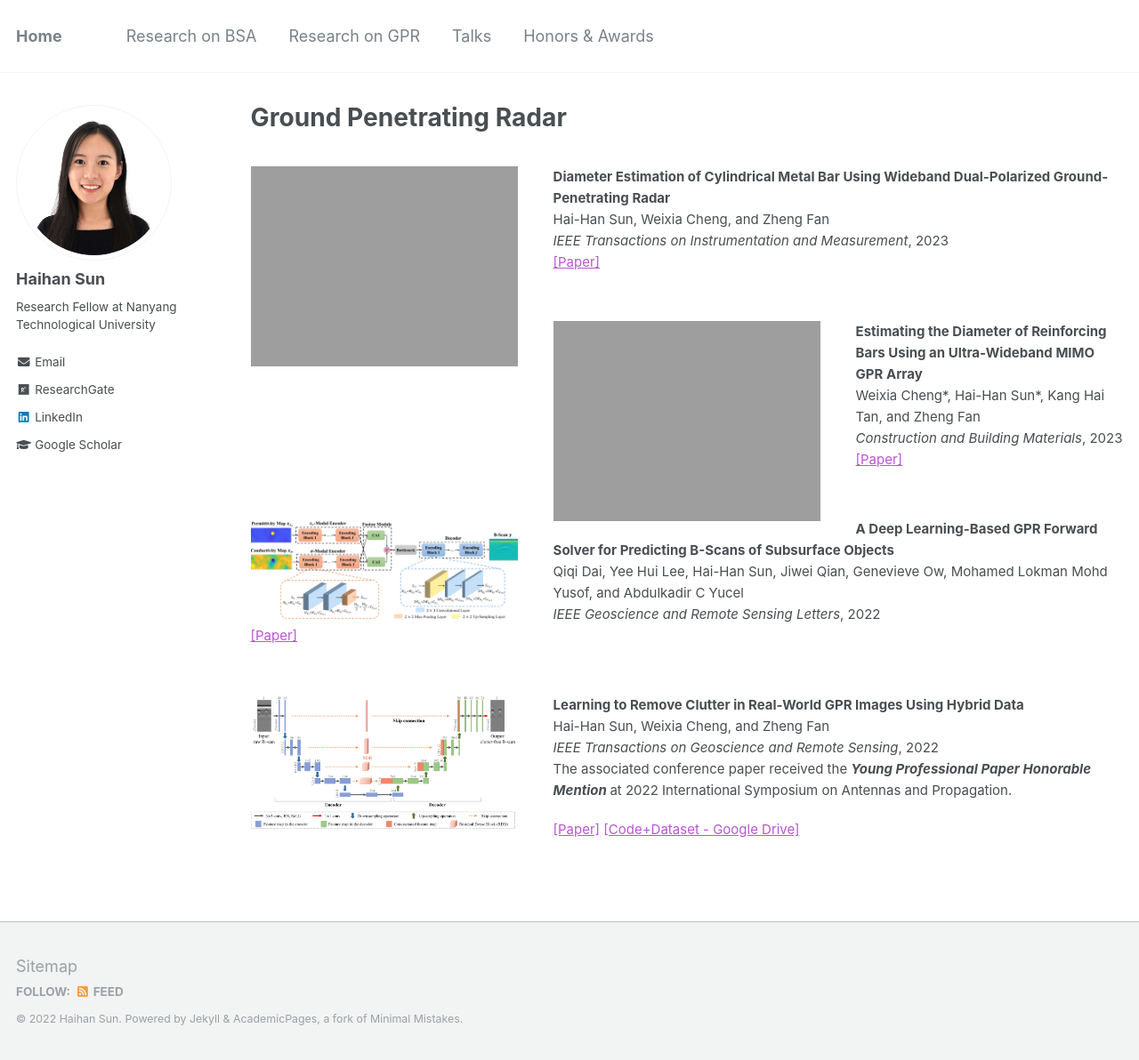
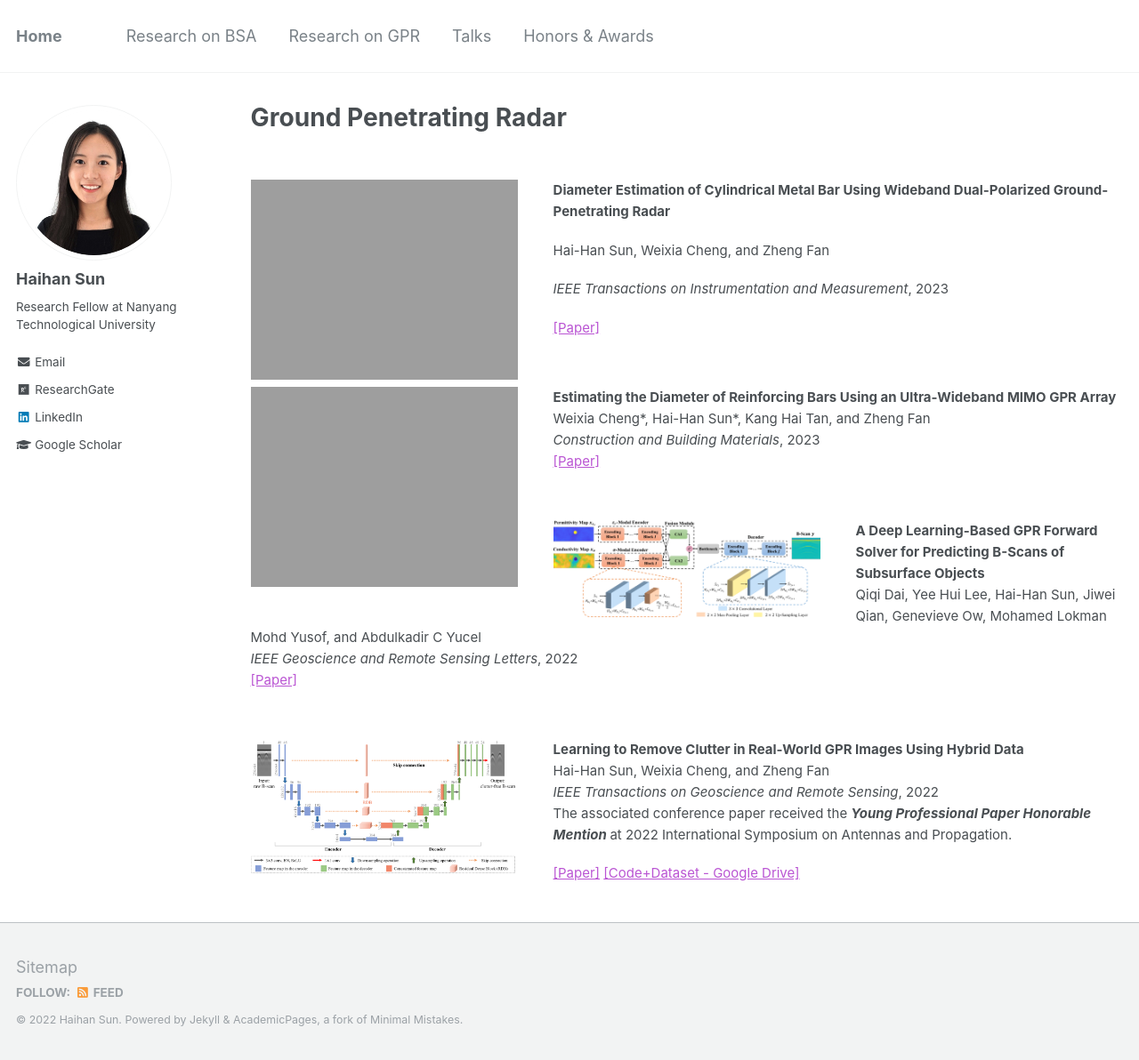
Before and after one commit to Haihan-Sun/Haihan-Sun.github.io, a Jekyll site: the page built from _pages/GPR.html, in a window 1280 px wide and 1192 px high. Shown: the whole window at 89% size. Built offline with Jekyll 4.4.1, drawn with Linux system fonts in a browser that asks for light colours.

Commit message:
Update GPR.html

```diff
--- a/_pages/GPR.html
+++ b/_pages/GPR.html
@@ -37,14 +37,14 @@ author_profile: true
 	<div class="boxbox">
 		<div class="boxbox_img_left"><img src="https://haihan-sun.github.io/_pages/images/dual-pol.png" /> </div>
 		<div class="boxbox_txt_right">
-			<b>Diameter Estimation of Cylindrical Metal Bar Using Wideband Dual-Polarized Ground-Penetrating Radar</b> <br />
-			Hai-Han Sun, Weixia Cheng, and Zheng Fan <br />
-			<i>IEEE Transactions on Instrumentation and Measurement</i>, 2023 <br />
+			<p><b>Diameter Estimation of Cylindrical Metal Bar Using Wideband Dual-Polarized Ground-Penetrating Radar</b> </p>
+			<p>Hai-Han Sun, Weixia Cheng, and Zheng Fan</p>
+			<p><i>IEEE Transactions on Instrumentation and Measurement</i>, 2023 </p>
 			<a href="https://arxiv.org/pdf/2212.13021.pdf" style="color:MediumOrchid;">[Paper]</a>  <br />
 		</div>
 	</div>
 
-	<br />  <br />
+	<br > <br >
 
 	<div class="boxbox">
 		<div class="boxbox_img_left"><img src="https://haihan-sun.github.io/_pages/images/array.png" /> </div>
@@ -56,7 +56,7 @@ author_profile: true
 		</div>
 	</div>
 
-	<br />  <br />
+	<br > <br >
 
 	<div class="boxbox">
 		<div class="boxbox_img_left"><img src="https://haihan-sun.github.io/_pages/images/Solver.png" /> </div>
@@ -68,7 +68,7 @@ author_profile: true
 		</div>
 	</div>
 
-	<br />  <br />
+	<br > <br >
 
 	<div class="boxbox">
 		<div class="boxbox_img_left"><img src="https://haihan-sun.github.io/_pages/images/CRNet.png" /> </div>
```
